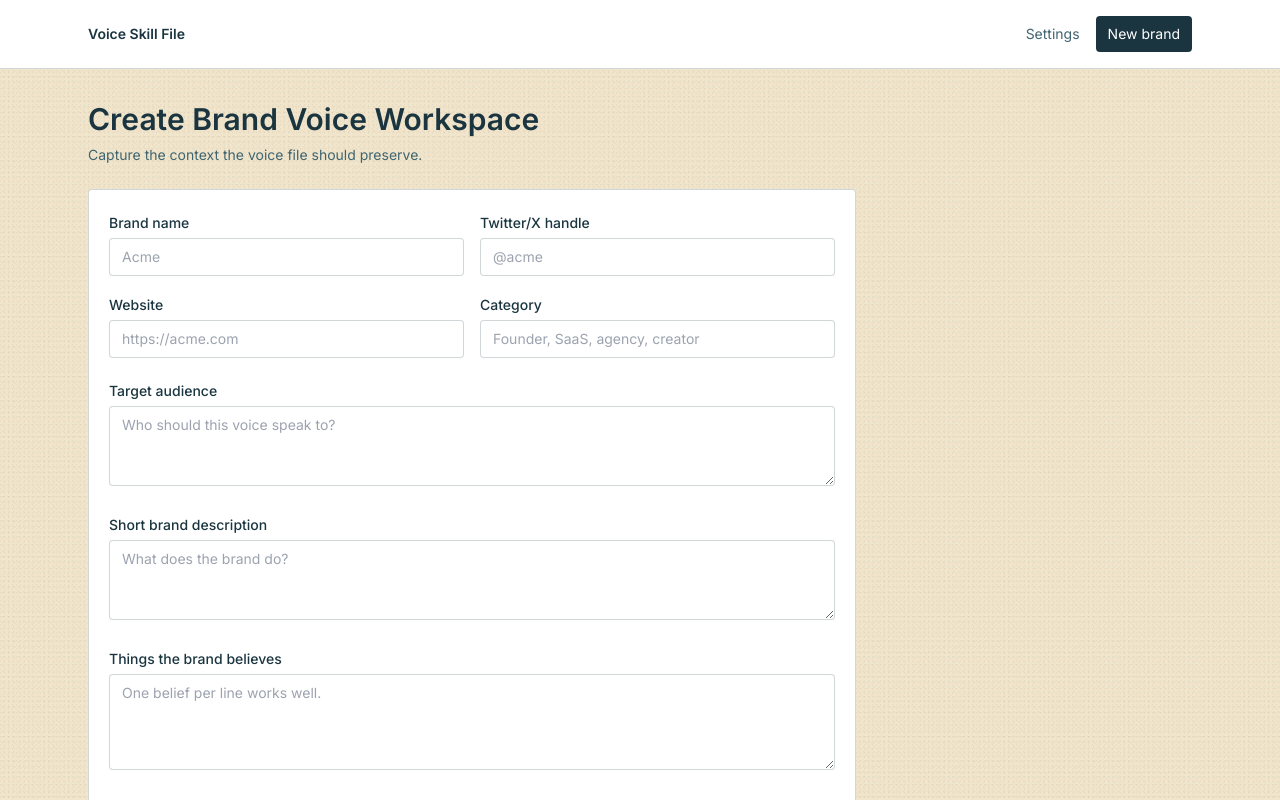
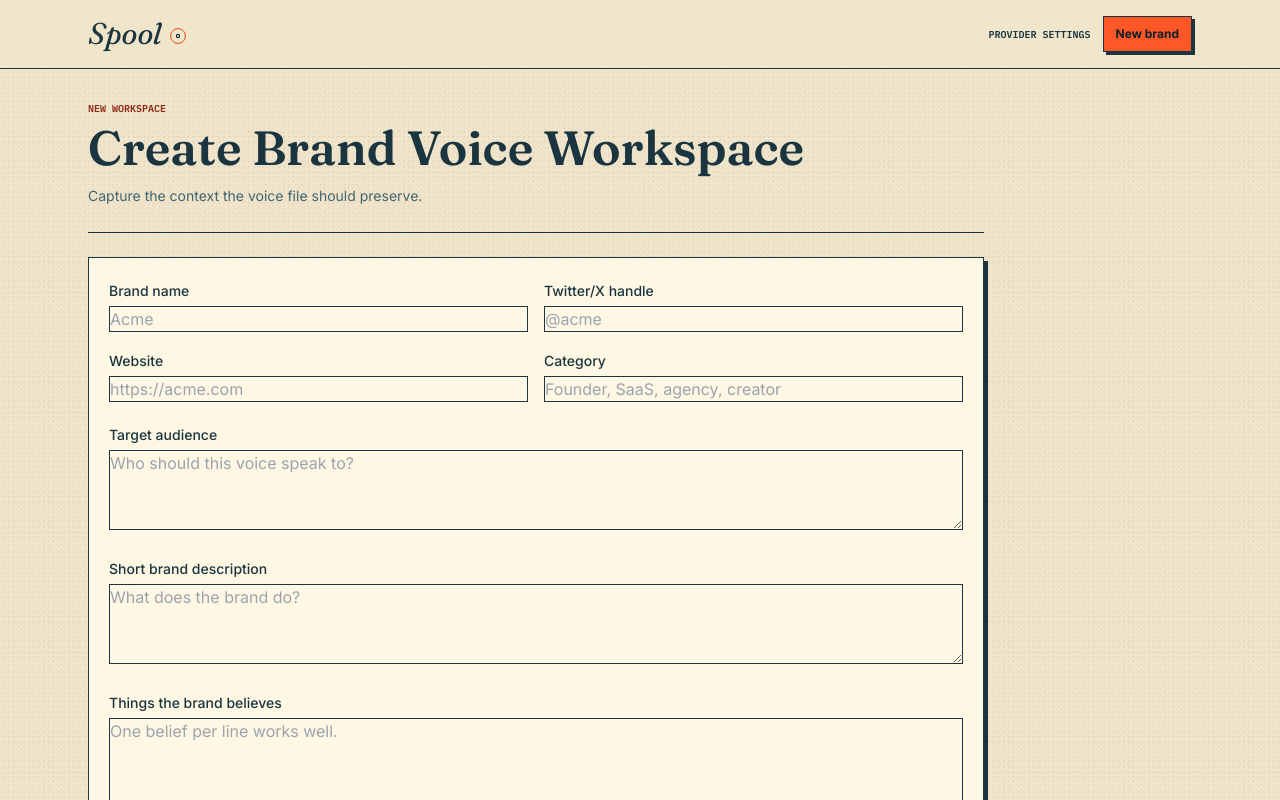
Before and after one commit to afk1997/voice-skill-file-twitter-x, a Next.js app: page /brands/new in a window 1280 px wide. Shown: the top 800 px of the page. Built offline with nearby package versions, Linux system fonts and the light colour scheme.

Commit message:
feat: rebrand shell as spool

```diff
--- a/app/brands/new/page.tsx
+++ b/app/brands/new/page.tsx
@@ -1,12 +1,14 @@
 import { BrandForm } from "@/components/brands/BrandForm";
+import { PageHeader } from "@/components/ui/PageHeader";
 
 export default function NewBrandPage() {
   return (
-    <div className="max-w-3xl space-y-6">
-      <div>
-        <h1 className="text-3xl font-semibold text-ink">Create Brand Voice Workspace</h1>
-        <p className="mt-2 text-sm text-muted">Capture the context the voice file should preserve.</p>
-      </div>
+    <div className="max-w-4xl space-y-6">
+      <PageHeader
+        eyebrow="New workspace"
+        title="Create Brand Voice Workspace"
+        description="Capture the context the voice file should preserve."
+      />
       <BrandForm />
     </div>
   );
--- a/app/layout.tsx
+++ b/app/layout.tsx
@@ -1,32 +1,33 @@
 import type { Metadata } from "next";
 import Link from "next/link";
+import { SpoolWordmark } from "@/components/ui/SpoolWordmark";
 import "./globals.css";
 
 export const metadata: Metadata = {
-  title: "Voice Skill File for Twitter/X",
-  description: "Upload past writing. Build a reusable voice file. Generate tweets that sound like you.",
+  title: "Spool",
+  description: "Build a reusable voice engine for posts, threads, and launches.",
 };
 
 export default function RootLayout({ children }: { children: React.ReactNode }) {
   return (
     <html lang="en">
       <body>
-        <header className="border-b border-line bg-white">
-          <div className="mx-auto flex max-w-6xl items-center justify-between px-6 py-4">
-            <Link href="/" className="text-sm font-semibold tracking-normal text-ink">
-              Voice Skill File
+        <header className="border-b-[1.5px] border-ink bg-paper/95">
+          <div className="mx-auto flex max-w-6xl items-center justify-between px-5 py-4 md:px-6">
+            <Link href="/" aria-label="Spool home">
+              <SpoolWordmark className="text-3xl" />
             </Link>
-            <nav className="flex items-center gap-4 text-sm text-muted">
-              <Link href="/settings" className="hover:text-ink">
-                Settings
+            <nav className="flex items-center gap-3 font-mono text-[10px] font-semibold uppercase tracking-normal text-ink">
+              <Link href="/settings" className="hover:text-accentText">
+                Provider Settings
               </Link>
-              <Link href="/brands/new" className="rounded-ui bg-ink px-3 py-2 text-white hover:bg-black">
+              <Link href="/brands/new" className="spool-button min-h-9 px-3 py-2 font-sans text-xs normal-case tracking-normal">
                 New brand
               </Link>
             </nav>
           </div>
         </header>
-        <main className="mx-auto max-w-6xl px-6 py-8">{children}</main>
+        <main className="mx-auto max-w-6xl px-5 py-8 md:px-6">{children}</main>
       </body>
     </html>
   );
--- a/app/page.tsx
+++ b/app/page.tsx
@@ -1,5 +1,6 @@
 import Link from "next/link";
 import { prisma } from "@/lib/db";
+import { SpoolWordmark } from "@/components/ui/SpoolWordmark";
 
 export const dynamic = "force-dynamic";
 
@@ -14,15 +15,18 @@ export default async function HomePage() {
 
   return (
     <div className="space-y-8">
-      <section className="border-b border-line pb-8">
-        <p className="text-sm font-medium text-accent">Twitter/X brand voice replication</p>
-        <h1 className="mt-3 max-w-3xl text-4xl font-semibold tracking-normal text-ink">
-          Upload your past writing. Get a reusable Voice Skill File. Generate tweets that sound like you.
+      <section className="spool-rule pb-8 pt-6">
+        <p className="spool-stamp">Posts / threads / launches</p>
+        <h1 className="mt-7 max-w-4xl font-display text-6xl font-semibold leading-[0.88] tracking-normal text-ink md:text-8xl">
+          <SpoolWordmark />
         </h1>
+        <p className="mt-6 max-w-2xl font-display text-2xl italic leading-tight text-ink md:text-3xl">
+          Build a reusable voice engine from real writing.
+        </p>
         <p className="mt-4 max-w-2xl text-base leading-7 text-muted">
-          This local MVP turns archive samples into a structured voice file, then uses it to draft and refine Twitter-native posts.
+          Upload past social writing, turn it into a Skill File, and draft posts that stay close to the voice.
         </p>
-        <Link href="/brands/new" className="mt-6 inline-flex rounded-ui bg-ink px-4 py-2 text-sm font-medium text-white hover:bg-black">
+        <Link href="/brands/new" className="spool-button mt-6">
           Create Brand Voice Workspace
         </Link>
       </section>
@@ -33,16 +37,18 @@ export default async function HomePage() {
         ) : (
           <div className="mt-4 grid gap-3 md:grid-cols-2">
             {brands.map((brand) => (
-              <Link key={brand.id} href={`/brands/${brand.id}`} className="rounded-ui border border-line bg-white p-4 hover:border-ink">
+              <Link key={brand.id} href={`/brands/${brand.id}`} className="spool-plate p-4 transition-colors hover:border-accentText">
                 <div className="flex items-start justify-between gap-3">
                   <div>
                     <h3 className="font-semibold text-ink">{brand.name}</h3>
                     <p className="mt-1 text-sm text-muted">{brand.twitterHandle || brand.category || "Brand voice workspace"}</p>
                   </div>
-                  <span className="rounded-ui bg-panel px-2 py-1 text-xs text-muted">{brand.skillFiles[0]?.version || "No skill file"}</span>
+                  <span className="border-[1.5px] border-ink bg-paper px-2 py-1 font-mono text-[10px] font-semibold uppercase tracking-normal text-muted">
+                    {brand.skillFiles[0]?.version || "No skill file"}
+                  </span>
                 </div>
                 <p className="mt-3 text-sm text-muted">
-                  {brand._count.contentSamples} samples stored · {brand._count.skillFiles} skill versions
+                  {brand._count.contentSamples} samples stored / {brand._count.skillFiles} skill versions
                 </p>
               </Link>
             ))}
--- a/components/brands/BrandForm.tsx
+++ b/components/brands/BrandForm.tsx
@@ -36,7 +36,7 @@ export function BrandForm() {
   }
 
   return (
-    <form onSubmit={onSubmit} className="space-y-5 rounded-ui border border-line bg-white p-5">
+    <form onSubmit={onSubmit} className="space-y-5 spool-plate p-5">
       <div className="grid gap-4 md:grid-cols-2">
         {fields.map((field) => (
           <label key={field.name} className="space-y-1">
@@ -44,7 +44,7 @@ export function BrandForm() {
             <input
               name={field.name}
               required={field.required}
-              className="w-full rounded-ui border border-line px-3 py-2 text-sm"
+              className="spool-field w-full"
               placeholder={field.placeholder}
             />
           </label>
@@ -53,27 +53,27 @@ export function BrandForm() {
 
       <label className="block space-y-1">
         <span className="text-sm font-medium text-ink">Target audience</span>
-        <textarea name="audience" className="min-h-20 w-full rounded-ui border border-line px-3 py-2 text-sm" placeholder="Who should this voice speak to?" />
+        <textarea name="audience" className="spool-field min-h-20 w-full" placeholder="Who should this voice speak to?" />
       </label>
 
       <label className="block space-y-1">
         <span className="text-sm font-medium text-ink">Short brand description</span>
-        <textarea name="description" className="min-h-20 w-full rounded-ui border border-line px-3 py-2 text-sm" placeholder="What does the brand do?" />
+        <textarea name="description" className="spool-field min-h-20 w-full" placeholder="What does the brand do?" />
       </label>
 
       <label className="block space-y-1">
         <span className="text-sm font-medium text-ink">Things the brand believes</span>
-        <textarea name="beliefs" className="min-h-24 w-full rounded-ui border border-line px-3 py-2 text-sm" placeholder="One belief per line works well." />
+        <textarea name="beliefs" className="spool-field min-h-24 w-full" placeholder="One belief per line works well." />
       </label>
 
       <label className="block space-y-1">
         <span className="text-sm font-medium text-ink">Things the brand should avoid sounding like</span>
-        <textarea name="avoidSoundingLike" className="min-h-24 w-full rounded-ui border border-line px-3 py-2 text-sm" placeholder="Corporate, hype-heavy, vague, too polished..." />
+        <textarea name="avoidSoundingLike" className="spool-field min-h-24 w-full" placeholder="Corporate, hype-heavy, vague, too polished..." />
       </label>
 
       {error ? <p className="text-sm text-weak">{error}</p> : null}
 
-      <button type="submit" disabled={loading} className="rounded-ui bg-ink px-4 py-2 text-sm font-medium text-white disabled:opacity-60">
+      <button type="submit" disabled={loading} className="spool-button disabled:opacity-60">
         {loading ? "Creating..." : "Create workspace"}
       </button>
     </form>
```
